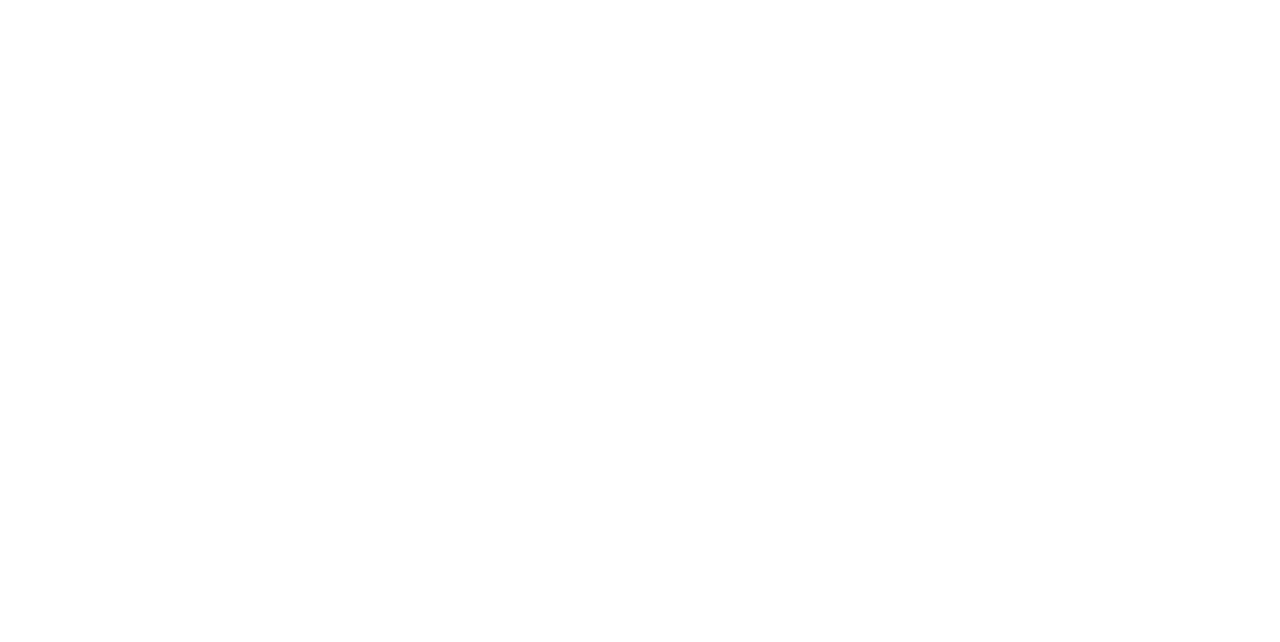
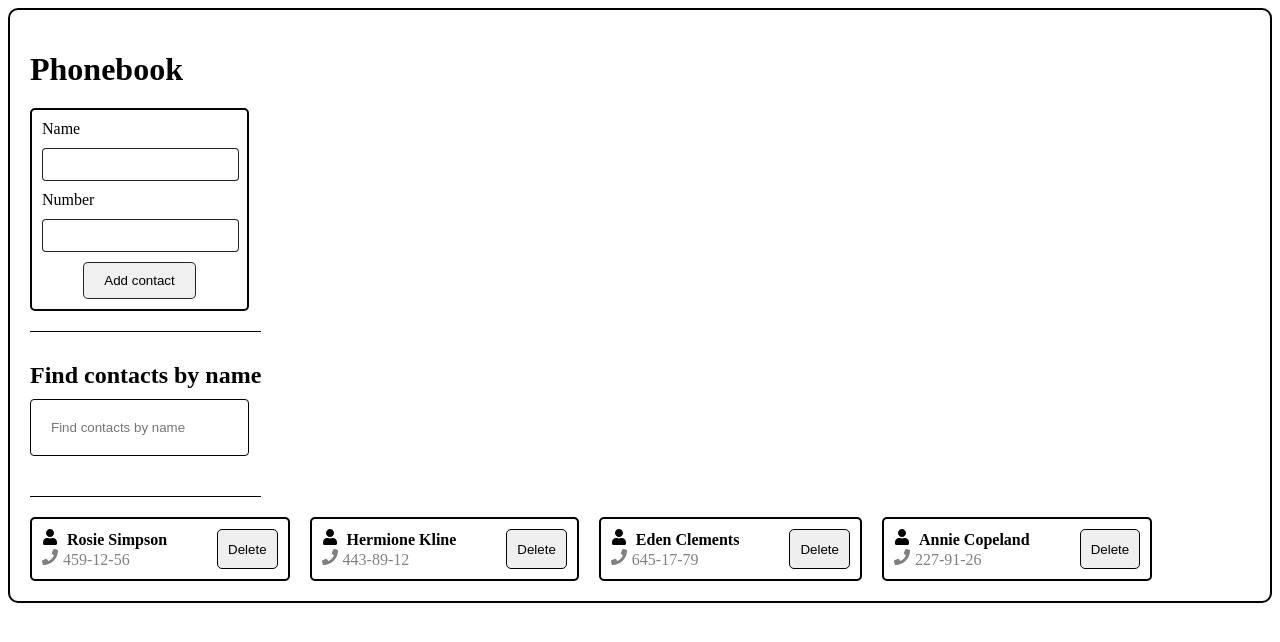
Before and after one commit to sydorovay/goit-react-hw-06, a React (Vite) app: page / in a window 1280 px wide. Shown: the top 642 px of the page. Built offline with nearby package versions, Linux system fonts and the light colour scheme.

Commit message:
add files from hw3

```diff
--- a/src/App.jsx
+++ b/src/App.jsx
@@ -1,4 +1,50 @@
-const App =() => {
+import  { useState, useEffect } from 'react';
+import ContactForm from './components/ContactForm/ContactForm';
+import SearchBox from './components/SearchBox/SearchBox';
+import ContactList from './components/ContactList/ContactList';
+import css from './App.module.css';
 
-}
-export default App
+const App = () => {
+  const [contacts, setContacts] = useState(() => {
+    const savedContacts = localStorage.getItem('contacts');
+    return savedContacts ? JSON.parse(savedContacts) : [
+      { id: 'id-1', name: 'Rosie Simpson', number: '459-12-56' },
+      { id: 'id-2', name: 'Hermione Kline', number: '443-89-12' },
+      { id: 'id-3', name: 'Eden Clements', number: '645-17-79' },
+      { id: 'id-4', name: 'Annie Copeland', number: '227-91-26' },
+    ];
+  });
+
+  const [filter, setFilter] = useState('');
+
+  useEffect(() => {
+    localStorage.setItem('contacts', JSON.stringify(contacts));
+  }, [contacts]);
+
+  const addContact = (newContact) => {
+    setContacts([...contacts, newContact]);
+  };
+
+  const deleteContact = (idToDelete) => {
+    setContacts(contacts.filter(contact => contact.id !== idToDelete));
+  };
+
+  const handleFilterChange = (filterValue) => {
+    setFilter(filterValue);
+  };
+
+  const filteredContacts = contacts.filter(contact =>
+    contact.name.toLowerCase().includes(filter.toLowerCase())
+  );
+
+  return (
+    <div className={css.appContainer}>
+      <h1 className={css.title}>Phonebook</h1>
+      <ContactForm addContact={addContact} />
+      <SearchBox  filter={filter} onFilterChange={handleFilterChange} />
+      <ContactList contacts={filteredContacts} deleteContact={deleteContact} />
+    </div>
+  );
+};
+
+export default App;
--- a/src/App.module.css
+++ b/src/App.module.css
@@ -0,0 +1,19 @@
+.appContainer {
+  display: flex;
+  flex-direction: column;
+  align-items: start;
+  width: 100;
+  text-align: left;
+  padding: 20px;
+  border: 2px solid #050000;
+  border-radius: 10px;
+}
+
+.title {
+  text-align: center;
+  margin-bottom: 20px;
+}
+
+input {
+  outline: none;
+}
--- /dev/null
+++ b/src/components/Contact/Contact.jsx
@@ -0,0 +1,16 @@
+import css from './Contact.module.css';
+import { FaUser, FaPhone } from 'react-icons/fa';
+
+const Contact = ({contact, deleteContact }) => {
+  return (
+    <div className={css.contactItem}>
+      <div className={css.contactInfo}>
+        <span className={css.contactName}><span className={css.user} ><FaUser /> </span> {contact.name}</span>
+        <span className={css.contactNumber}><span  className={css.phone}><FaPhone/></span>{contact.number}</span>
+      </div>
+      <button className={css.deleteButton} onClick={() => deleteContact(contact.id)}>Delete</button>
+    </div>
+  );
+};
+
+export default Contact;
--- /dev/null
+++ b/src/components/Contact/Contact.module.css
@@ -0,0 +1,47 @@
+.contactItem {
+  display: flex;
+  justify-content: space-between;
+  padding: 10px;
+  border: 2px solid #000000;
+  border-radius: 5px;
+}
+
+.contactItem:hover {
+  border-color: #5787BD;
+  color: #5787BD;
+}
+
+.contactInfo {
+  display: flex;
+  flex-direction: column;
+
+}
+
+.contactName {
+  font-weight: bold;
+}
+
+.contactNumber {
+  color: gray;
+}
+
+.deleteButton {
+  background-color: ;
+  color: black;
+  border: 1px solid;
+  border-color: black;
+  padding: 5px 10px;
+  border-radius: 5px;
+  cursor: pointer;
+  margin-left: 50px;
+}
+
+.deleteButton:hover {
+  background-color: #b4b4b4;
+  color: white;
+}
+
+.user,
+.phone {
+  margin-right: 5px;
+}
--- a/src/components/ContactForm/ContactForm.jsx
+++ b/src/components/ContactForm/ContactForm.jsx
@@ -0,0 +1,48 @@
+import { Formik, Form, Field, ErrorMessage } from 'formik';
+import * as Yup from 'yup';
+import { v4 as uuidv4 } from 'uuid';
+import css from './ContactForm.module.css';
+
+
+const ContactForm = ({ addContact }) => {
+  const initialValues = { name: '', number: '' };
+
+  const validationSchema = Yup.object({
+    name: Yup.string()
+      .min(2, 'Too Short!')
+      .required('Required'),
+    number: Yup.string()
+      .min(3, 'Too Short!')
+      .required('Required'),
+  });
+
+  const handleSubmit = (values, { resetForm }) => {
+    const newContact = { id: uuidv4(), name: values.name, number: values.number };
+    addContact(newContact);
+    resetForm();
+  };
+
+  return (
+    <Formik
+      initialValues={initialValues}
+      validationSchema={validationSchema}
+      onSubmit={handleSubmit}
+    >
+      <Form className={css.contactForm}>
+        <div className={css.formGroup}>
+          <label htmlFor="name">Name</label>
+          <Field name="name" type="text" />
+          <ErrorMessage name="name" component="div" className={css.errorMessage} />
+        </div>
+        <div className={css.formGroup}>
+          <label htmlFor="number">Number</label>
+          <Field name="number" type="text" />
+          <ErrorMessage name="number" component="div" className={css.errorMessage} />
+        </div>
+        <button className={css.addContactButton} type="submit">Add contact</button>
+      </Form>
+    </Formik>
+  );
+};
+
+export default ContactForm;
--- /dev/null
+++ b/src/components/ContactForm/ContactForm.module.css
@@ -0,0 +1,53 @@
+.contactForm {
+  display: flex;
+  flex-direction: column;
+  border: 2px solid #010509;
+  padding: 10px;
+  align-items: center;
+  border-radius: 5px;
+}
+
+.formGroup {
+  margin-bottom: 10px;
+}
+
+.formGroup label {
+  display: block;
+  margin-bottom: 10px;
+}
+
+.formGroup input {
+  width: 92%;
+  padding: 8px;
+  border: 1px solid #000000da;
+  border-radius: 4px;
+  transition: border-color 0.3s ease;
+}
+
+.formGroup input:hover {
+  border-color: #5787BD;
+}
+
+.formGroup input:focus {
+  outline: none;
+  border-color: #5787BD;
+}
+
+
+.errorMessage {
+  color: red;
+  font-size: 12px;
+}
+
+.addContactButton {
+  display: flex;
+  background-color: #f0f0f0;
+  padding: 10px 20px;
+  border: 1px solid #000000da;
+  border-radius: 5px;
+  cursor: pointer;
+}
+
+.addContactButton:hover {
+  background-color: #d1d1d1;
+}
--- a/src/components/ContactList/ContactList.jsx
+++ b/src/components/ContactList/ContactList.jsx
@@ -0,0 +1,14 @@
+import Contact from '../Contact/Contact';
+import css from './ContactList.module.css';
+
+const ContactList = ({ contacts, deleteContact }) => {
+  return (
+    <div className={css.contactList}>
+      {contacts.map(contact => (
+        <Contact key={contact.id} contact={contact} deleteContact={deleteContact} />
+      ))}
+    </div>
+  );
+};
+
+export default ContactList;
--- a/src/components/ContactList/ContactList.module.css
+++ b/src/components/ContactList/ContactList.module.css
@@ -0,0 +1,6 @@
+.contactList {
+  display: flex;
+  flex-wrap: wrap;
+  gap: 20px;
+  text-align: start;
+}
--- a/src/components/SearchBox/SearchBox.jsx
+++ b/src/components/SearchBox/SearchBox.jsx
@@ -0,0 +1,37 @@
+
+import  { useState } from 'react';
+import PropTypes from 'prop-types';
+import css from './SearchBox.module.css';
+
+const SearchBox = ({ filter, onFilterChange }) => {
+  const [placeholder, setPlaceholder] = useState('Find contacts by name');
+
+  const handleFocus = () => {
+    setPlaceholder('');
+  };
+
+  const handleBlur = () => {
+    setPlaceholder('Find contacts by name');
+  };
+
+  return (
+    <div className={css.searchBox}>
+      <h2 className={css.searchHeader}>Find contacts by name</h2>
+      <input
+        type="text"
+        value={filter}
+        onChange={(e) => onFilterChange(e.target.value)}
+        placeholder={placeholder}
+        onFocus={handleFocus}
+        onBlur={handleBlur}
+      />
+    </div>
+  );
+};
+
+SearchBox.propTypes = {
+  filter: PropTypes.string.isRequired,
+  onFilterChange: PropTypes.func.isRequired,
+};
+
+export default SearchBox;
--- a/src/components/SearchBox/SearchBox.module.css
+++ b/src/components/SearchBox/SearchBox.module.css
@@ -0,0 +1,25 @@
+.searchBox {
+  border-top: 1px solid;
+  border-bottom: 1px solid;
+  padding: 20px 0px;
+  margin: 20px 0px;
+}
+
+.searchBox input {
+  margin-bottom: 20px;
+  padding: 20px;
+  border: 1px solid #000000;
+  border-radius: 4px;
+}
+
+.searchBox input:hover {
+  border-color: #5787BD;
+}
+
+.searchBox input:focus {
+  border-color: #5787BD;
+}
+.searchHeader {
+  margin: 10px 0px;
+  font-size: 24px;
+}
--- a/src/main.jsx
+++ b/src/main.jsx
@@ -1,7 +1,6 @@
 import React from 'react'
 import ReactDOM from 'react-dom/client'
 import App from './App.jsx'
-
 
 ReactDOM.createRoot(document.getElementById('root')).render(
   <React.StrictMode>
```
Also changed, not shown: 1 other file (tests, documents, lock files or other folders).
